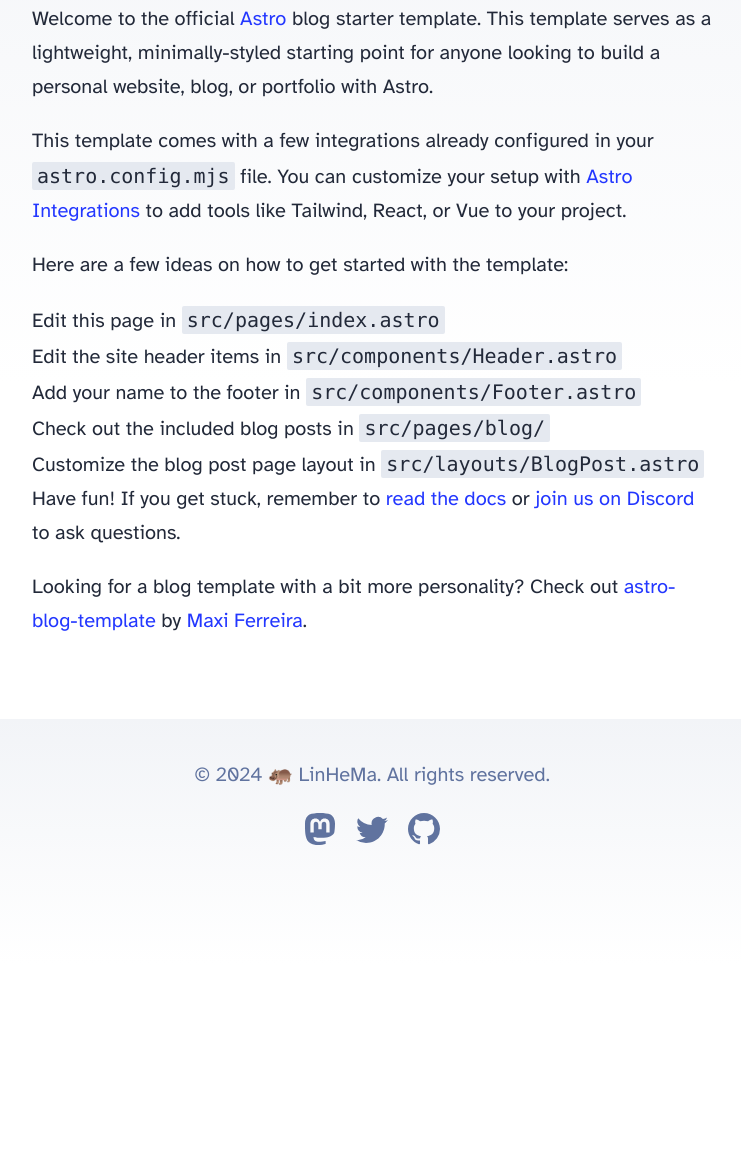
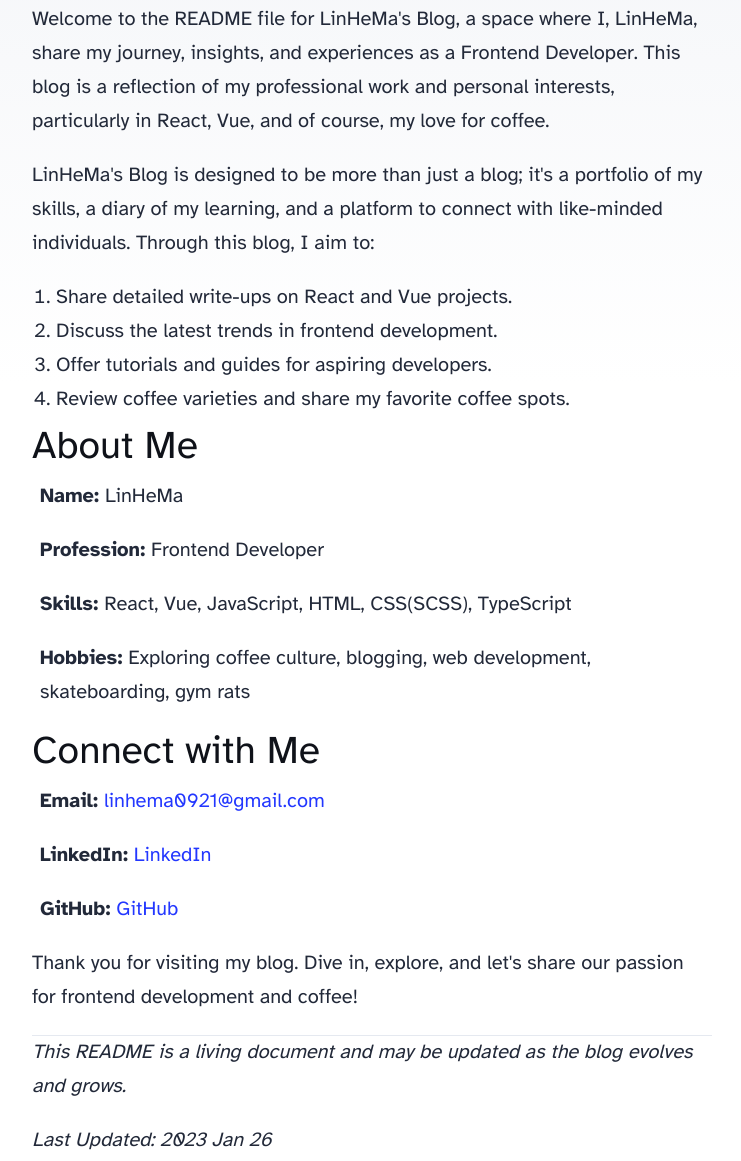
Before and after one commit to LinHeMa/startedFromTheGround, an Astro site: page / in a window 1280 px wide. Shown: the part 216-1377 px from the top of the page, without its empty margins (268-1009 px from the left). Before the commit the page ends 1181 px from the top, so only its background shows below. Built offline with nearby package versions, Linux system fonts and the light colour scheme; Astro itself is replaced by a stand-in of ours.

Commit message:
✨feature: readme

```diff
--- a/src/consts.ts
+++ b/src/consts.ts
@@ -4,3 +4,7 @@
 export const SITE_TITLE = "LinHeMa's Blog";
 export const SITE_DESCRIPTION =
   "Welcome to my website! I document my journey as a developer.";
+export const SITE_UPDATE_TITLE = "2023 Jan 26";
+export const MY_EMAIL = "linhema0921@gmail.com";
+export const MY_LINKEDIN = "www.linkedin.com/in/albert-lin-a91204262";
+export const MY_GITHUB = "https://github.com/LinHeMa";
--- a/src/pages/index.astro
+++ b/src/pages/index.astro
@@ -2,7 +2,14 @@
 import BaseHead from "../components/BaseHead.astro";
 import Header from "../components/Header.astro";
 import Footer from "../components/Footer.astro";
-import { SITE_TITLE, SITE_DESCRIPTION } from "../consts";
+import {
+  SITE_TITLE,
+  SITE_DESCRIPTION,
+  SITE_UPDATE_TITLE,
+  MY_EMAIL,
+  MY_LINKEDIN,
+  MY_GITHUB,
+} from "../consts";
 ---
 
 <!doctype html>
@@ -17,49 +24,58 @@ import { SITE_TITLE, SITE_DESCRIPTION } from "../consts";
         🦛 Hello from <span class="underline">LinHeMa!</span>
       </h1>
       <p>
-        Welcome to the official <a href="https://astro.build/">Astro</a> blog starter
-        template. This template serves as a lightweight, minimally-styled starting
-        point for anyone looking to build a personal website, blog, or portfolio
-        with Astro.
+        Welcome to the README file for {SITE_TITLE}, a space where I, LinHeMa,
+        share my journey, insights, and experiences as a Frontend Developer.
+        This blog is a reflection of my professional work and personal
+        interests, particularly in React, Vue, and of course, my love for
+        coffee.
       </p>
       <p>
-        This template comes with a few integrations already configured in your
-        <code>astro.config.mjs</code> file. You can customize your setup with
-        <a href="https://astro.build/integrations">Astro Integrations</a> to add
-        tools like Tailwind, React, or Vue to your project.
+        {SITE_TITLE} is designed to be more than just a blog; it's a portfolio of
+        my skills, a diary of my learning, and a platform to connect with like-minded
+        individuals. Through this blog, I aim to:
       </p>
-      <p>Here are a few ideas on how to get started with the template:</p>
-      <ul>
-        <li>Edit this page in <code>src/pages/index.astro</code></li>
-        <li>
-          Edit the site header items in <code>src/components/Header.astro</code>
-        </li>
-        <li>
-          Add your name to the footer in <code>src/components/Footer.astro</code
-          >
-        </li>
-        <li>
-          Check out the included blog posts in <code>src/pages/blog/</code>
-        </li>
-        <li>
-          Customize the blog post page layout in <code
-            >src/layouts/BlogPost.astro</code
-          >
-        </li>
+      <ul class="pl-6 list-decimal mb-2">
+        <li>Share detailed write-ups on React and Vue projects.</li>
+        <li>Discuss the latest trends in frontend development.</li>
+        <li>Offer tutorials and guides for aspiring developers.</li>
+        <li>Review coffee varieties and share my favorite coffee spots.</li>
       </ul>
+      <h3>About Me</h3>
+      <section class="pl-2">
+        <p><strong>Name:</strong> LinHeMa</p>
+        <p><strong>Profession:</strong> Frontend Developer</p>
+        <p>
+          <strong>Skills:</strong> React, Vue, JavaScript, HTML, CSS(SCSS), TypeScript
+        </p>
+        <p>
+          <strong>Hobbies:</strong> Exploring coffee culture, blogging, web development,
+          skateboarding, gym rats
+        </p>
+      </section>
+      <h3>Connect with Me</h3>
+      <section class="pl-2">
+        <p>
+          <strong>Email:</strong>
+          <a href=`mailto:${MY_EMAIL}`>{MY_EMAIL}</a>
+        </p>
+        <p><strong>LinkedIn:</strong> <a href={MY_LINKEDIN}>LinkedIn</a></p>
+        <p><strong>GitHub:</strong> <a href={MY_GITHUB}>GitHub</a></p>
+      </section>
+
       <p>
-        Have fun! If you get stuck, remember to <a
-          href="https://docs.astro.build/"
-          >read the docs
-        </a> or <a href="https://astro.build/chat">join us on Discord</a> to ask
-        questions.
+        Thank you for visiting my blog. Dive in, explore, and let's share our
+        passion for frontend development and coffee!
       </p>
+
+      <hr />
       <p>
-        Looking for a blog template with a bit more personality? Check out <a
-          href="https://github.com/Charca/astro-blog-template"
-          >astro-blog-template
-        </a> by <a href="https://twitter.com/Charca">Maxi Ferreira</a>.
+        <em
+          >This README is a living document and may be updated as the blog
+          evolves and grows.</em
+        >
       </p>
+      <p><em>Last Updated: {SITE_UPDATE_TITLE}</em></p>
     </main>
     <Footer />
   </body>
```
